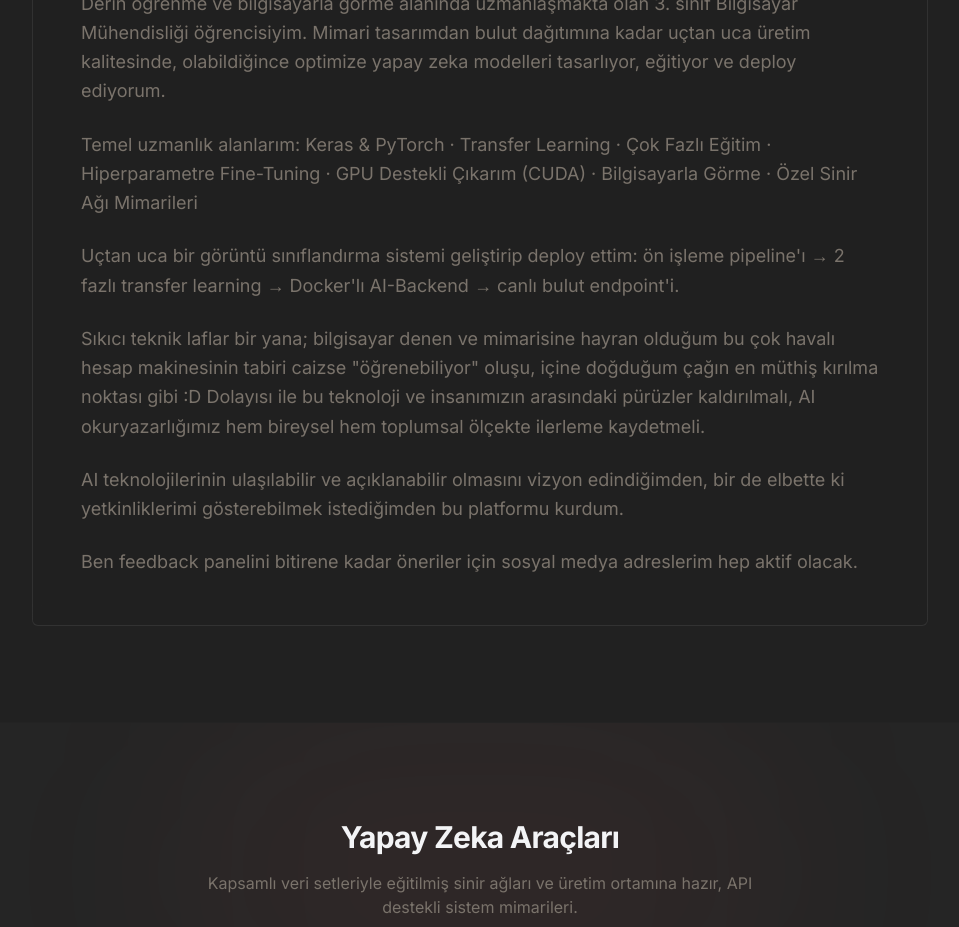
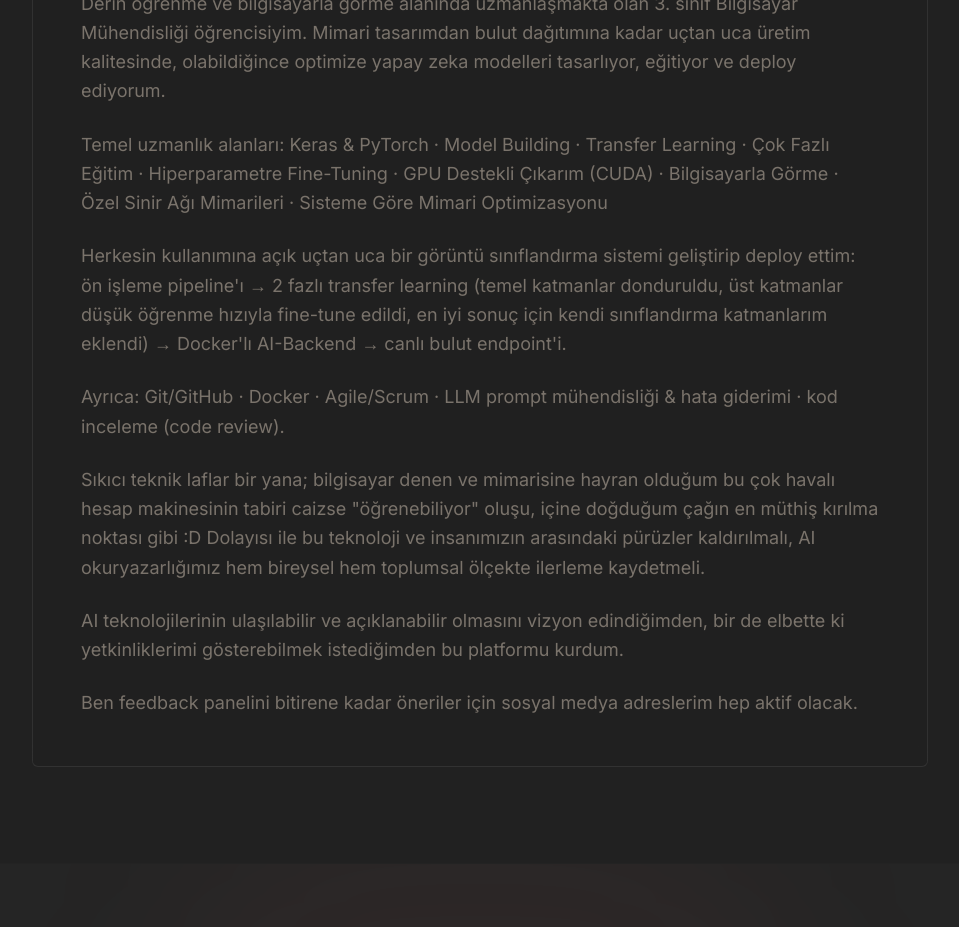
Before and after one commit to omerfarukpirhasanoglu/pirhasanoglu.com, a Next.js app: page / in a window 1280 px wide. Shown: the part 960-1887 px from the top of the page, without its empty margins (160-1119 px from the left). Built offline with nearby package versions, Linux system fonts and the light colour scheme.

Commit message:
about me changed

```diff
--- a/src/app/page.tsx
+++ b/src/app/page.tsx
@@ -276,10 +276,14 @@ export default function LandingPage() {
                 olabildiğince optimize yapay zeka modelleri tasarlıyor, eğitiyor ve deploy ediyorum.
               </p>
               <p>
-                Temel uzmanlık alanlarım: Keras & PyTorch · Transfer Learning · Çok Fazlı Eğitim · Hiperparametre Fine-Tuning · GPU Destekli Çıkarım (CUDA) · Bilgisayarla Görme · Özel Sinir Ağı Mimarileri
+                Temel uzmanlık alanları: Keras & PyTorch · Model Building · Transfer Learning · Çok Fazlı Eğitim · Hiperparametre Fine-Tuning · GPU Destekli Çıkarım (CUDA) · Bilgisayarla Görme · Özel Sinir Ağı Mimarileri · Sisteme Göre Mimari Optimizasyonu
               </p>
               <p>
-                Uçtan uca bir görüntü sınıflandırma sistemi geliştirip deploy ettim: ön işleme pipeline'ı → 2 fazlı transfer learning → Docker'lı AI-Backend → canlı bulut endpoint'i.
+                Herkesin kullanımına açık uçtan uca bir görüntü sınıflandırma sistemi geliştirip deploy ettim: ön işleme pipeline'ı → 2 fazlı transfer learning (temel katmanlar donduruldu, üst katmanlar düşük öğrenme hızıyla fine-tune edildi,
+                en iyi sonuç için kendi sınıflandırma katmanlarım eklendi) → Docker'lı AI-Backend → canlı bulut endpoint'i.
+              </p>
+              <p>
+                Ayrıca: Git/GitHub · Docker · Agile/Scrum · LLM prompt mühendisliği & hata giderimi · kod inceleme (code review).
               </p>
               <p>
                 Sıkıcı teknik laflar bir yana; bilgisayar denen ve mimarisine hayran olduğum bu çok havalı hesap makinesinin tabiri caizse "öğrenebiliyor" oluşu, içine doğduğum çağın en müthiş kırılma noktası gibi :D
```
